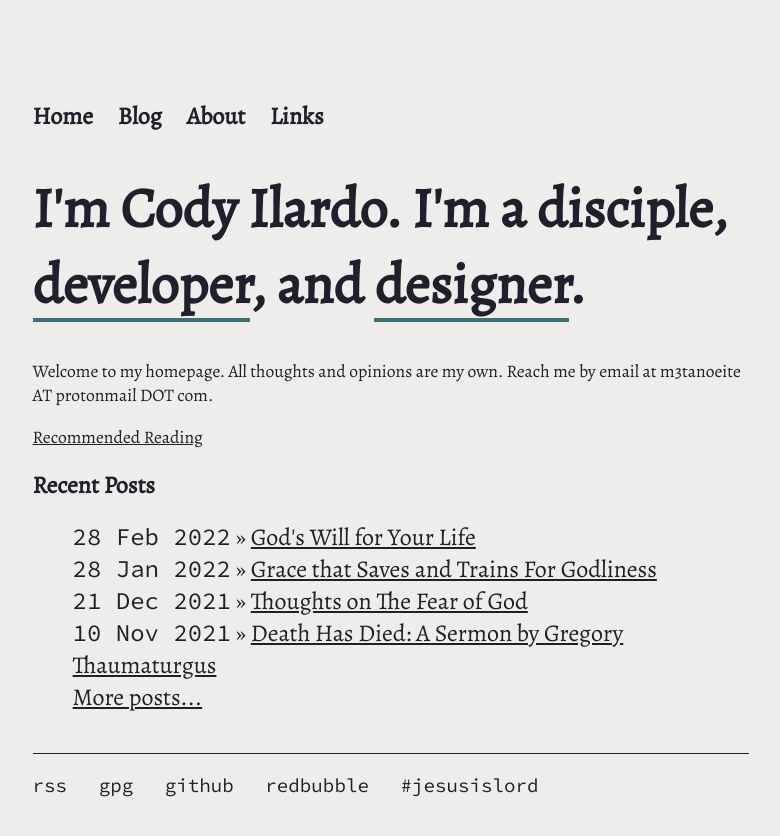
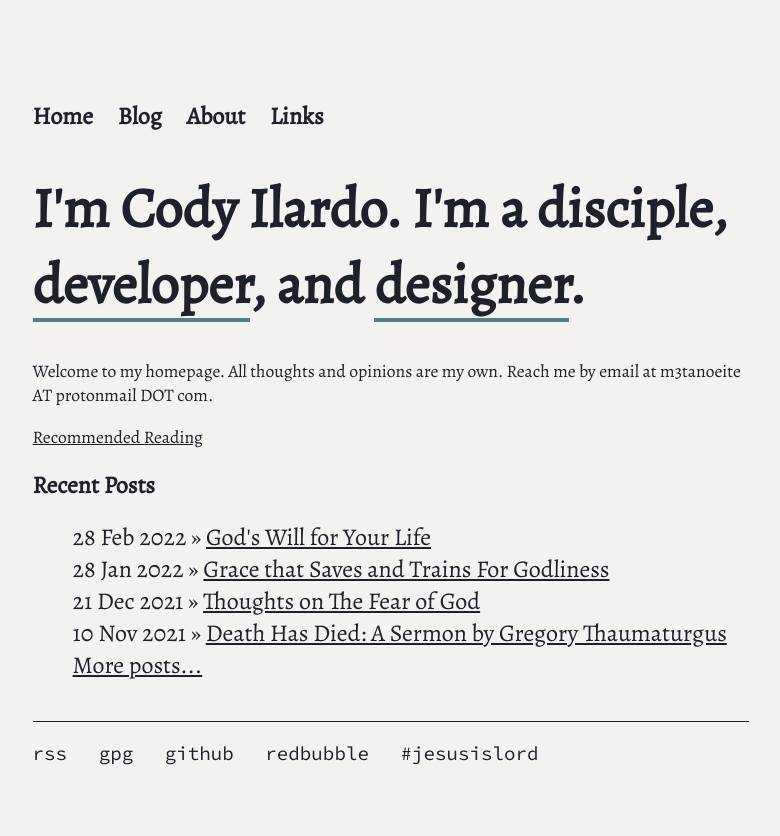
Before and after one commit to codyilardo/codyilardo.github.io, a Jekyll site: the page built from index.html, in a window 1280 px wide. Shown: the top 836 px of the page, without its empty margins (249-1029 px from the left). Built offline with Jekyll 4.4.1, drawn with Linux system fonts in a browser that asks for light colours.

Commit message:
styling changes again

```diff
--- a/blog/index.html
+++ b/blog/index.html
@@ -6,6 +6,6 @@
 	<ul class="posts">
 
 	  {% for post in site.posts %}
-	    <li><span class="post-date">{{ post.date | date_to_string }}</span> » <a href="{{ post.url }}" title="{{ post.title }}">{{ post.title }}</a></li>
+	    <li><span>{{ post.date | date_to_string }}</span> » <a href="{{ post.url }}" title="{{ post.title }}">{{ post.title }}</a></li>
 	  {% endfor %}
 	</ul>
--- a/css/main.css
+++ b/css/main.css
@@ -4,8 +4,8 @@
 /* LIGHT MODE THEMEING */
 
 :root {
-    --bg: #eeedeb;
-    --accent: #407076;
+    --bg: #f3f2f1;
+    --accent: #577e83;
     --text: #1E212B;
     --font: 'Alegreya';
     --mono-font: 'Source Code Pro';
@@ -158,6 +158,6 @@
 
     .hero-text {
         font-family: var(--font);
-        font-size: 1.5rem;
+        font-size: 2.5rem;
     }
 }
--- a/index.html
+++ b/index.html
@@ -3,7 +3,6 @@
 title: Cody's Homepage
 ---
 <div class="blurb">
-
 	<h1 class="hero-text">I'm Cody Ilardo. I'm a disciple, <a class="hero-link" href="https://github.com/codyilardo">developer</a>,
         and <a class="hero-link" href="https://www.redbubble.com/people/ilardocallig/shop">designer</a>.</h1>
 
@@ -14,9 +13,8 @@
     <h2>Recent Posts</h2>
 	<ul class="posts">
 	  {% for post in site.posts limit:4 %}
-	    <li><span class="post-date">{{ post.date | date_to_string }}</span> » <a href="{{ post.url }}" title="{{ post.title }}">{{ post.title }}</a></li>
+	    <li><span>{{ post.date | date_to_string }}</span> » <a href="{{ post.url }}" title="{{ post.title }}">{{ post.title }}</a></li>
 	  {% endfor %}
         <li><a href="/blog">More posts...</a></li>
 	</ul>
-
 </div>
```
